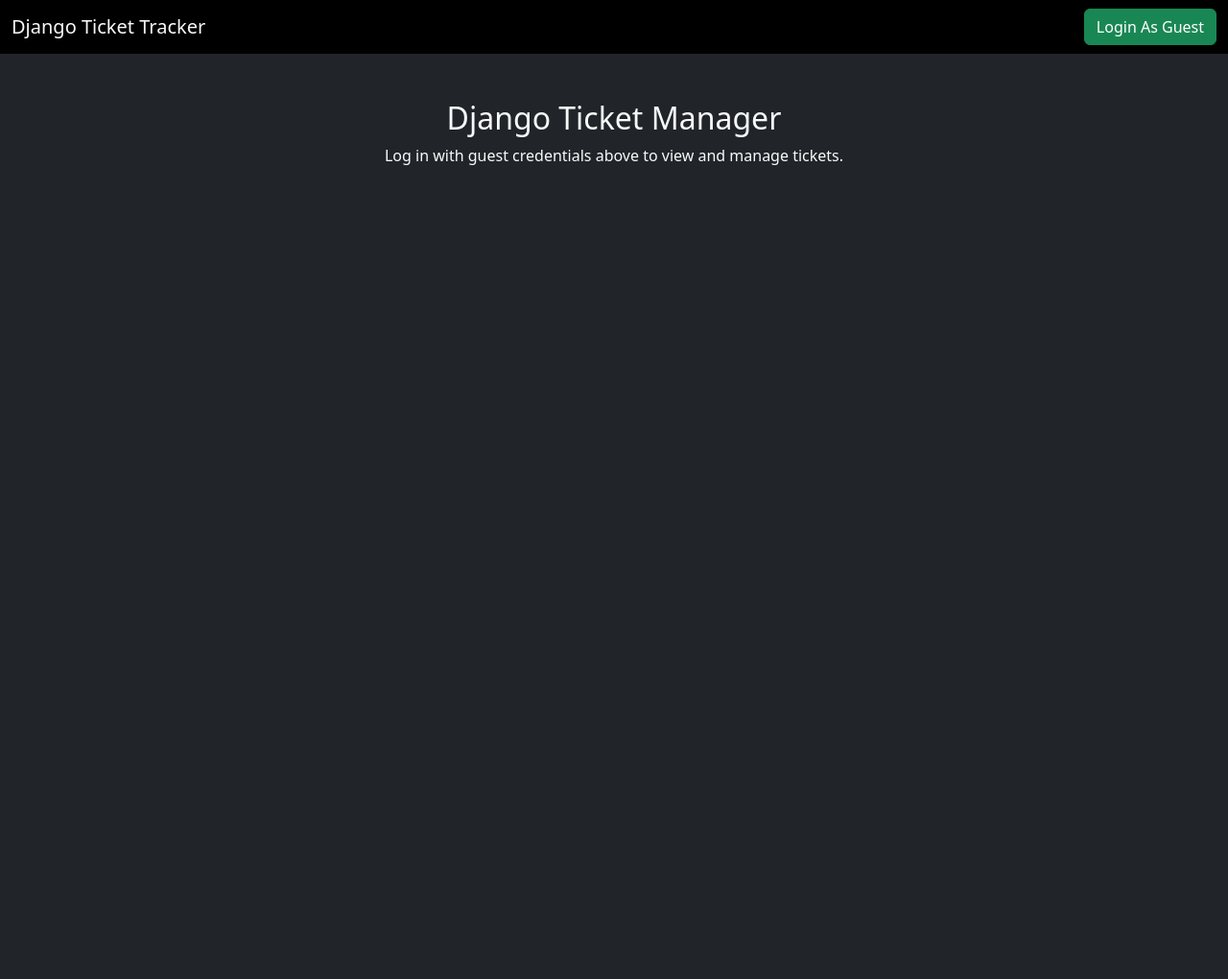
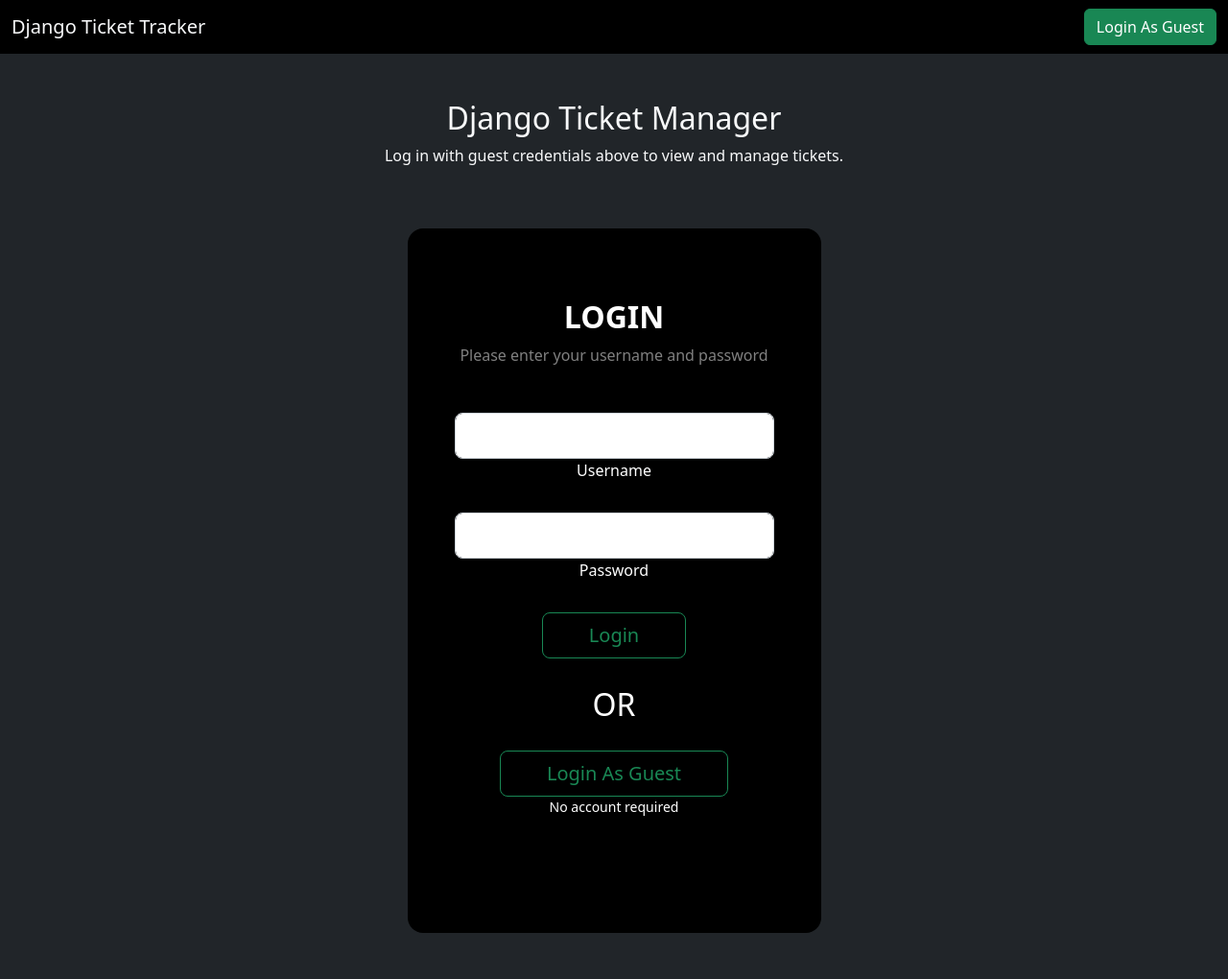
Before and after one commit to Blathe/djangotickets, a Django app: page / in a window 1280 px wide. Shown: the whole page at 96% size. Before the commit the page ends 172 px from the top, so only its background shows below. Run offline with Django 4.2, Linux system fonts and the light colour scheme.

Commit message:
added a login form for users as well as guest logins

```diff
--- a/tickets/templates/tickets/index.html
+++ b/tickets/templates/tickets/index.html
@@ -192,6 +192,47 @@
             <div class="container text-center text-light mt-5 font-size-lg">
                 <h2>Django Ticket Manager</h2>
                 <p>Log in with guest credentials above to view and manage tickets.</p>
+
+                <div class="container py-5 h-100">
+                    <div class="row d-flex justify-content-center align-items-center h-100">
+                      <div class="col-12 col-md-8 col-lg-6 col-xl-5">
+                        <div class="card bg-black text-white" style="border-radius: 1rem;">
+                          <div class="card-body p-5 text-center">
+
+                            <div class="mb-md-4 mt-md-4 pb-5">
+                                <form role="login" action="{% url 'login' %}" method="post">
+                                    {% csrf_token %}
+                                    <h2 class="fw-bold mb-2 text-uppercase">Login</h2>
+                                    <p class="text-white-50 mb-5">Please enter your username and password</p>
+
+                                    <div class="form-outline form-success mb-4">
+                                        <input type="text" id="username_login" name="username" class="form-control form-control-lg" />
+                                        <label class="form-label" for="username_login">Username</label>
+                                    </div>
+
+                                    <div class="form-outline form-success mb-4">
+                                        <input type="password" id="password_login" name="password" class="form-control form-control-lg" />
+                                        <label class="form-label" for="password_login">Password</label>
+                                    </div>
+
+                                    <button class="btn btn-outline-success btn-lg px-5" type="submit">Login</button>
+                                </form>
+
+                              <p class="fs-2 my-4">OR</p>
+                                <form  role="login" action="{% url 'login' %}" method="post">
+                                    {% csrf_token %}
+                                    <input hidden id="username" name="username" value="guest"/>
+                                    <input hidden id="password" name="password" value="guestpassword123"/>
+                                    <button class="btn btn-outline-success btn-lg px-5" type="submit">Login As Guest</button>
+                                    <p class="small m-0">No account required</p>
+                                </form>
+                            </div>
+
+                          </div>
+                        </div>
+                      </div>
+                    </div>
+                  </div>
             </div>
         {% endif %}
     </div>
```
